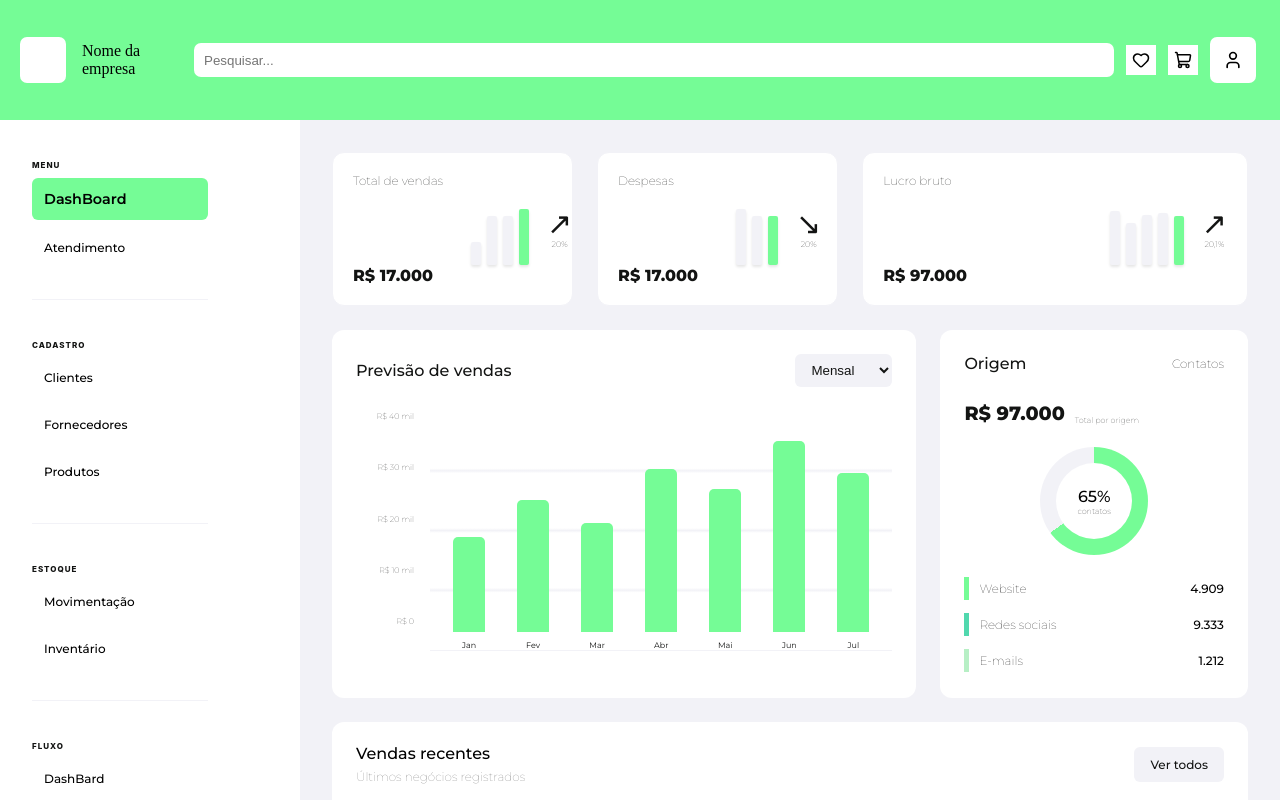
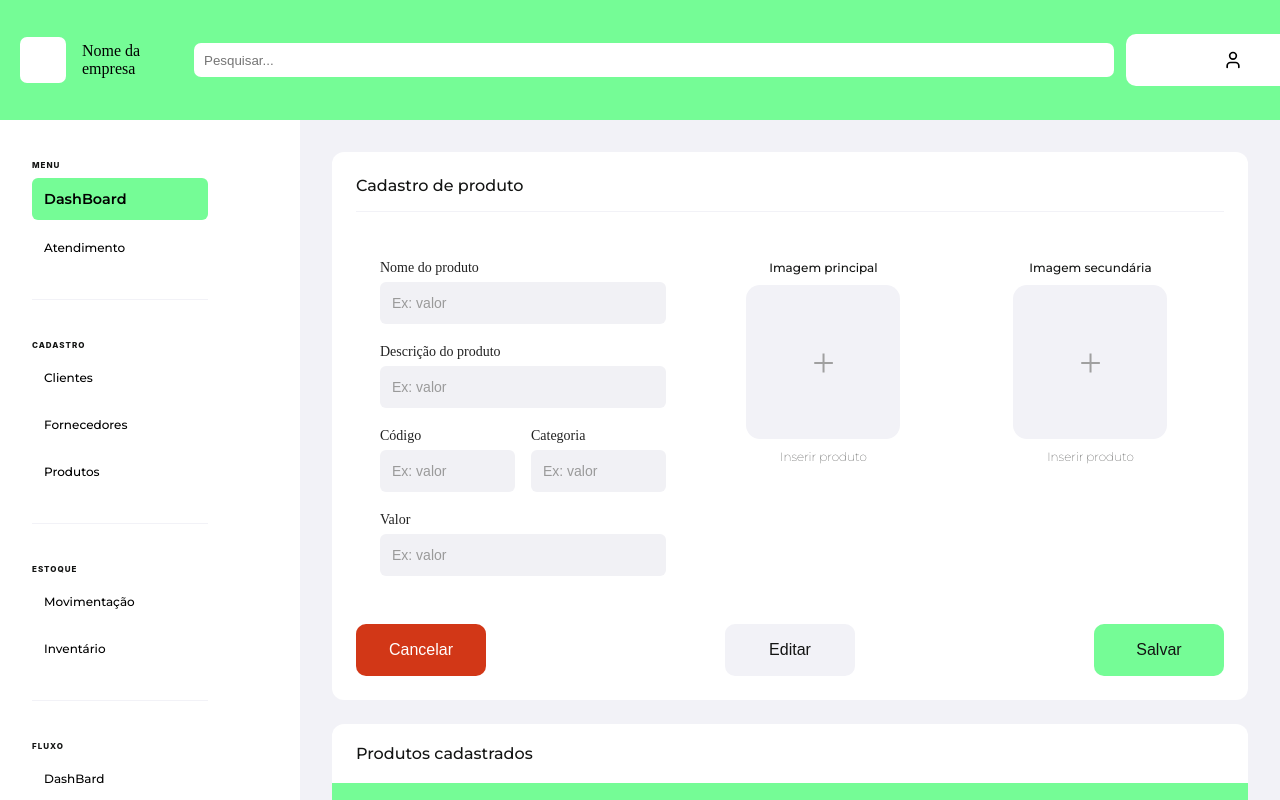
Before and after one commit to DevFrontend-SENAC-PA26-5-73/vendas, a React (Vite) app: page / in a window 1280 px wide. Built offline with nearby package versions, Linux system fonts and the light colour scheme.

Commit message:
cadastro de produtos
criei toda a tela de cadastro de produtos

```diff
--- a/src/App.tsx
+++ b/src/App.tsx
@@ -4,6 +4,7 @@ import Cabecalho from "./components/Cabecalho/Cabecalho";
 import MenuLateral from "./components/MenuLateral/MenuLateral";
 import Atendimento from "./components/Atendimento/Atendimento";
 import Dashboard from "./components/Dashboard/Dashboard";
+import Produtos from "./components/Produtos/Produto";
 
 function App() {
   return (
@@ -17,7 +18,7 @@ function App() {
       </aside>
 
       <main className="app-main">
-        <Dashboard />
+        <Produtos/>
       </main>
     </div>
   );
--- /dev/null
+++ b/src/components/Produtos/Produto.tsx
@@ -0,0 +1,226 @@
+import { useState } from "react";
+import type { ChangeEvent } from "react";
+
+import CaixaDeTexto from "../CaixaDeTexto/CaixaDeTexto";
+import Button from "../Button/Button";
+
+import "./Produtos.css";
+
+type ImagemProdutoProps = {
+  titulo: string;
+};
+
+type ProdutoTabela = {
+  id: number;
+  nome: string;
+  codigo: string;
+  empresa: string;
+  descricao: string;
+  valor: string;
+};
+
+function ImagemProduto({ titulo }: ImagemProdutoProps) {
+  const [imagem, setImagem] = useState<string | null>(null);
+
+  function selecionarImagem(evento: ChangeEvent<HTMLInputElement>) {
+    const arquivo = evento.target.files?.[0];
+
+    if (!arquivo) {
+      return;
+    }
+
+    const enderecoImagem = URL.createObjectURL(arquivo);
+    setImagem(enderecoImagem);
+  }
+
+  return (
+    <div className="produto-imagem-grupo">
+      <span className="medium-h3">
+        {titulo}
+      </span>
+
+      <label className="produto-imagem-caixa">
+        {imagem ? (
+          {imagem}
+        ) : (
+          <span className="produto-imagem-icone">
+            +
+          </span>
+        )}
+
+        <input
+          type="file"
+          accept="image/*"
+          onChange={selecionarImagem}
+        />
+      </label>
+
+      <span className="light-h3">
+        Inserir produto
+      </span>
+    </div>
+  );
+}
+
+function Produtos() {
+  const produtos: ProdutoTabela[] = [
+    {
+      id: 1,
+      nome: "Produto exemplo",
+      codigo: "PROD-001",
+      empresa: "Empresa Norte",
+      descricao: "Descrição do produto",
+      valor: "R$ 245,00",
+    },
+    {
+      id: 2,
+      nome: "Produto exemplo",
+      codigo: "PROD-002",
+      empresa: "Empresa Norte",
+      descricao: "Descrição do produto",
+      valor: "R$ 180,00",
+    },
+    {
+      id: 3,
+      nome: "Produto exemplo",
+      codigo: "PROD-003",
+      empresa: "Empresa Norte",
+      descricao: "Descrição do produto",
+      valor: "R$ 310,00",
+    },
+    {
+      id: 4,
+      nome: "Produto exemplo",
+      codigo: "PROD-004",
+      empresa: "Empresa Norte",
+      descricao: "Descrição do produto",
+      valor: "R$ 95,00",
+    },
+    {
+      id: 5,
+      nome: "Produto exemplo",
+      codigo: "PROD-005",
+      empresa: "Empresa Norte",
+      descricao: "Descrição do produto",
+      valor: "R$ 520,00",
+    },
+  ];
+
+  return (
+    <section className="produtos">
+      <div className="produtos-cadastro">
+        <div className="produtos-cabecalho">
+          <h1 className="medium-h2">
+            Cadastro de produto
+          </h1>
+        </div>
+
+        <div className="produtos-formulario">
+          <div className="produtos-campos">
+            <CaixaDeTexto titulo="Nome do produto" />
+
+            <CaixaDeTexto titulo="Descrição do produto" />
+
+            <div className="produtos-campos-menores">
+              <CaixaDeTexto titulo="Código" />
+
+              <CaixaDeTexto titulo="Categoria" />
+            </div>
+
+            <CaixaDeTexto
+              titulo="Valor"
+              type="number"
+            />
+          </div>
+
+          <div className="produtos-imagens">
+            <ImagemProduto titulo="Imagem principal" />
+
+            <ImagemProduto titulo="Imagem secundária" />
+          </div>
+        </div>
+
+        <div className="produtos-acoes">
+          <Button
+            texto="Cancelar"
+            cor="btn-secundaria"
+          />
+
+          <Button
+            texto="Editar"
+            cor="btn-c"
+          />
+
+          <Button
+            texto="Salvar"
+            cor="btn-primaria"
+          />
+        </div>
+      </div>
+
+      <div className="produtos-listagem">
+        <div className="produtos-listagem-titulo">
+          <h2 className="medium-h2">
+            Produtos cadastrados
+          </h2>
+        </div>
+
+        <div className="produtos-tabela-container">
+          <table className="produtos-tabela">
+            <thead>
+              <tr>
+                <th className="medium-h3">
+                  Nome do produto
+                </th>
+
+                <th className="medium-h3">
+                  Código
+                </th>
+
+                <th className="medium-h3">
+                  Empresa
+                </th>
+
+                <th className="medium-h3">
+                  Descrição
+                </th>
+
+                <th className="medium-h3">
+                  Valor
+                </th>
+              </tr>
+            </thead>
+
+            <tbody>
+              {produtos.map((produto) => (
+                <tr key={produto.id}>
+                  <td className="light-h3">
+                    {produto.nome}
+                  </td>
+
+                  <td className="light-h3">
+                    {produto.codigo}
+                  </td>
+
+                  <td className="light-h3">
+                    {produto.empresa}
+                  </td>
+
+                  <td className="light-h3">
+                    {produto.descricao}
+                  </td>
+
+                  <td className="medium-h3">
+                    {produto.valor}
+                  </td>
+                </tr>
+              ))}
+            </tbody>
+          </table>
+        </div>
+      </div>
+    </section>
+  );
+}
+
+export default Produtos;
--- /dev/null
+++ b/src/components/Produtos/Produtos.css
@@ -0,0 +1,236 @@
+.produtos {
+  width: 100%;
+  min-width: 0;
+  min-height: 100%;
+
+  display: flex;
+  flex-direction: column;
+  gap: 24px;
+}
+
+/* Cadastro */
+
+.produtos-cadastro {
+  padding: 24px;
+
+  display: flex;
+  flex-direction: column;
+  gap: 24px;
+
+  background-color: var(--w);
+  border-radius: 12px;
+}
+
+.produtos-cabecalho {
+  padding-bottom: 16px;
+  border-bottom: 1px solid var(--c);
+}
+
+.produtos-cabecalho h1 {
+  margin: 0;
+  color: var(--b);
+}
+
+/* Formulário */
+
+.produtos-formulario {
+  padding: 24px;
+
+  display: grid;
+  grid-template-columns:
+    minmax(260px, 1fr)
+    minmax(400px, 1.7fr);
+
+  align-items: start;
+  gap: 48px;
+
+  background-color: var(--w);
+  border-radius: 8px;
+}
+
+.produtos-campos {
+  display: flex;
+  flex-direction: column;
+  gap: 20px;
+}
+
+.produtos-campos-menores {
+  display: grid;
+  grid-template-columns: repeat(2, minmax(0, 1fr));
+  gap: 16px;
+}
+
+/* Imagens */
+
+.produtos-imagens {
+  display: grid;
+  grid-template-columns: repeat(2, minmax(150px, 1fr));
+  align-items: start;
+  gap: 48px;
+}
+
+.produto-imagem-grupo {
+  display: flex;
+  flex-direction: column;
+  align-items: center;
+  gap: 10px;
+
+  color: var(--b);
+}
+
+.produto-imagem-caixa {
+  width: 150px;
+  height: 150px;
+
+  display: flex;
+  align-items: center;
+  justify-content: center;
+
+  overflow: hidden;
+
+  background-color: var(--c);
+  border: 2px dashed transparent;
+  border-radius: 14px;
+
+  cursor: pointer;
+
+  transition:
+    border-color 0.2s ease,
+    background-color 0.2s ease;
+}
+
+.produto-imagem-caixa:hover {
+  border-color: var(--primaria);
+  background-color: var(--w);
+}
+
+.produto-imagem-caixa input {
+  display: none;
+}
+
+.produto-imagem-icone {
+  color: #a0a0a0;
+  font-size: 40px;
+  font-weight: var(--weight-light);
+}
+
+.produto-imagem-previa {
+  width: 100%;
+  height: 100%;
+
+  display: block;
+  object-fit: cover;
+}
+
+/* Botões */
+
+.produtos-acoes {
+  display: grid;
+  grid-template-columns: 1fr 1fr 1fr;
+  align-items: center;
+  gap: 16px;
+}
+
+.produtos-acoes > :first-child {
+  justify-self: start;
+}
+
+.produtos-acoes > :nth-child(2) {
+  justify-self: center;
+}
+
+.produtos-acoes > :last-child {
+  justify-self: end;
+}
+
+/* Listagem */
+
+.produtos-listagem {
+  min-width: 0;
+
+  overflow: hidden;
+
+  background-color: var(--w);
+  border-radius: 12px;
+}
+
+.produtos-listagem-titulo {
+  padding: 20px 24px;
+}
+
+.produtos-listagem-titulo h2 {
+  margin: 0;
+  color: var(--b);
+}
+
+.produtos-tabela-container {
+  width: 100%;
+  overflow-x: auto;
+}
+
+.produtos-tabela {
+  width: 100%;
+  min-width: 750px;
+
+  border-collapse: collapse;
+  color: var(--b);
+}
+
+.produtos-tabela th,
+.produtos-tabela td {
+  padding: 15px 20px;
+  text-align: left;
+}
+
+.produtos-tabela thead {
+  background-color: var(--primaria);
+}
+
+.produtos-tabela tbody tr {
+  border-bottom: 1px solid var(--c);
+}
+
+.produtos-tabela tbody tr:last-child {
+  border-bottom: none;
+}
+
+.produtos-tabela tbody tr:hover {
+  background-color: var(--c);
+}
+
+/* Responsividade */
+
+@media (max-width: 1100px) {
+  .produtos-formulario {
+    grid-template-columns: 1fr;
+  }
+
+  .produtos-imagens {
+    max-width: 500px;
+  }
+}
+
+@media (max-width: 700px) {
+  .produtos-cadastro {
+    padding: 20px;
+  }
+
+  .produtos-formulario {
+    padding: 18px;
+  }
+
+  .produtos-campos-menores,
+  .produtos-imagens {
+    grid-template-columns: 1fr;
+  }
+
+  .produtos-acoes {
+    grid-template-columns: 1fr;
+  }
+
+  .produtos-acoes > :first-child,
+  .produtos-acoes > :nth-child(2),
+  .produtos-acoes > :last-child {
+    justify-self: center;
+  }
+}
```
